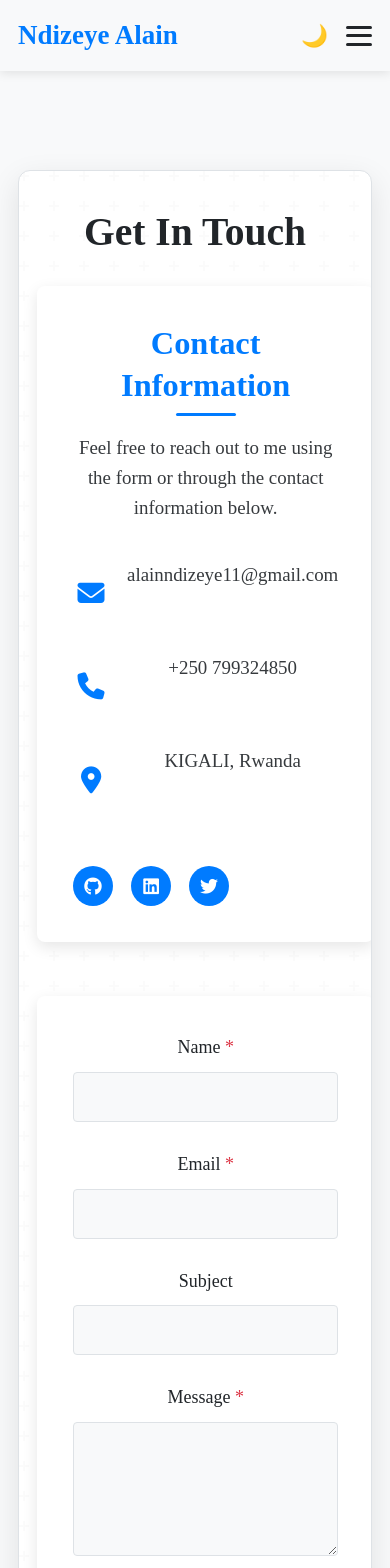
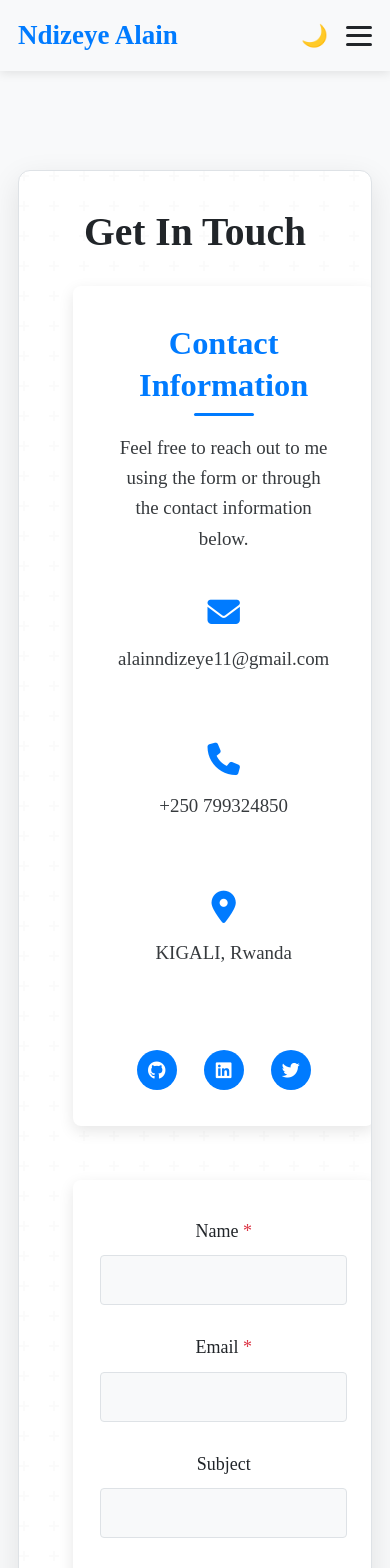
Before and after one commit to Alaindeve1/portfolio-website, a React (Create React App) app: page /contact in a window 390 px wide. Shown: the top 1568 px of the page. Built offline with nearby package versions, Linux system fonts and the light colour scheme.

Commit message:
corrected the responsiveness of contact page on mobile devices

```diff
--- a/src/pages/Experience.jsx
+++ b/src/pages/Experience.jsx
@@ -15,7 +15,7 @@ const Experience = () => {
         "helped with graphical design ,flyers ,etc",
         "Optimized application performance resulting in a 30% decrease in load time"
       ],
-      technologies: ["css", "html", "javascript", "canva" , "wordpress" , "oracle", "pl/sql", "python", "excel","postgresql","java","springboot","docker","git","typescript","react js","word"]
+      technologies: ["css", "html", "javascript", "canva" , "wordpress" , "oracle", "pl/sql", "python", "excel","postgresql","java","springboot","docker","git","typescript","react js","word","virtualbox"]
     },
     {
       id: 2,
@@ -48,7 +48,7 @@ const Experience = () => {
     {
       id: 1,
       degree: "bachelor of software engineering",
-      institution: "AVENTIST UNIVERSITY OF CENTRAL AFRICA",
+      institution: "ADVENTIST UNIVERSITY OF CENTRAL AFRICA",
       location: "GASABO, GISHUSHU",
       duration: "2023 - present",
       description: "Specialized in Web Technologies and Software Engineering"
--- a/src/styles/ContactStyles.css
+++ b/src/styles/ContactStyles.css
@@ -1,11 +1,14 @@
 .contact-section {
-    padding: 2rem 0;
+    padding: 2rem 1rem;
+    text-align: center;
   }
 
   .contact-container {
     display: grid;
     grid-template-columns: 1fr 2fr;
     gap: 3rem;
+    max-width: 1200px;
+    margin: 0 auto;
   }
 
   .contact-info {
@@ -28,22 +31,30 @@
 
   .info-item {
     display: flex;
+    flex-direction: column;
     align-items: center;
+    text-align: center;
     margin-bottom: 1.5rem;
   }
 
   .info-item i {
-    font-size: 1.5rem;
+    font-size: 1.8rem;
     color: var(--primary-color);
-    margin-right: 1rem;
-    width: 2rem;
-    text-align: center;
+    margin-right: 0;
+    margin-bottom: 0.5rem;
+    width: 2.5rem;
+    height: 2.5rem;
+    display: flex;
+    align-items: center;
+    justify-content: center;
   }
 
   .social-links {
     display: flex;
-    gap: 1rem;
-    margin-top: 3rem;
+    justify-content: center;
+    gap: 1.5rem;
+    margin-top: 2.5rem;
+    flex-wrap: wrap;
   }
 
   .social-links a {
@@ -126,5 +137,25 @@
   @media (max-width: 992px) {
     .contact-container {
       grid-template-columns: 1fr;
+      max-width: 600px;
+      padding: 0 1rem;
+    }
+
+    .contact-info {
+      text-align: center;
+      padding: 2rem 1.5rem;
+    }
+
+    .contact-info p {
+      text-align: center;
+      padding: 0 1rem;
+    }
+
+    .social-links {
+      justify-content: center;
+    }
+
+    .contact-form-container {
+      padding: 2rem 1.5rem;
     }
   }
```
